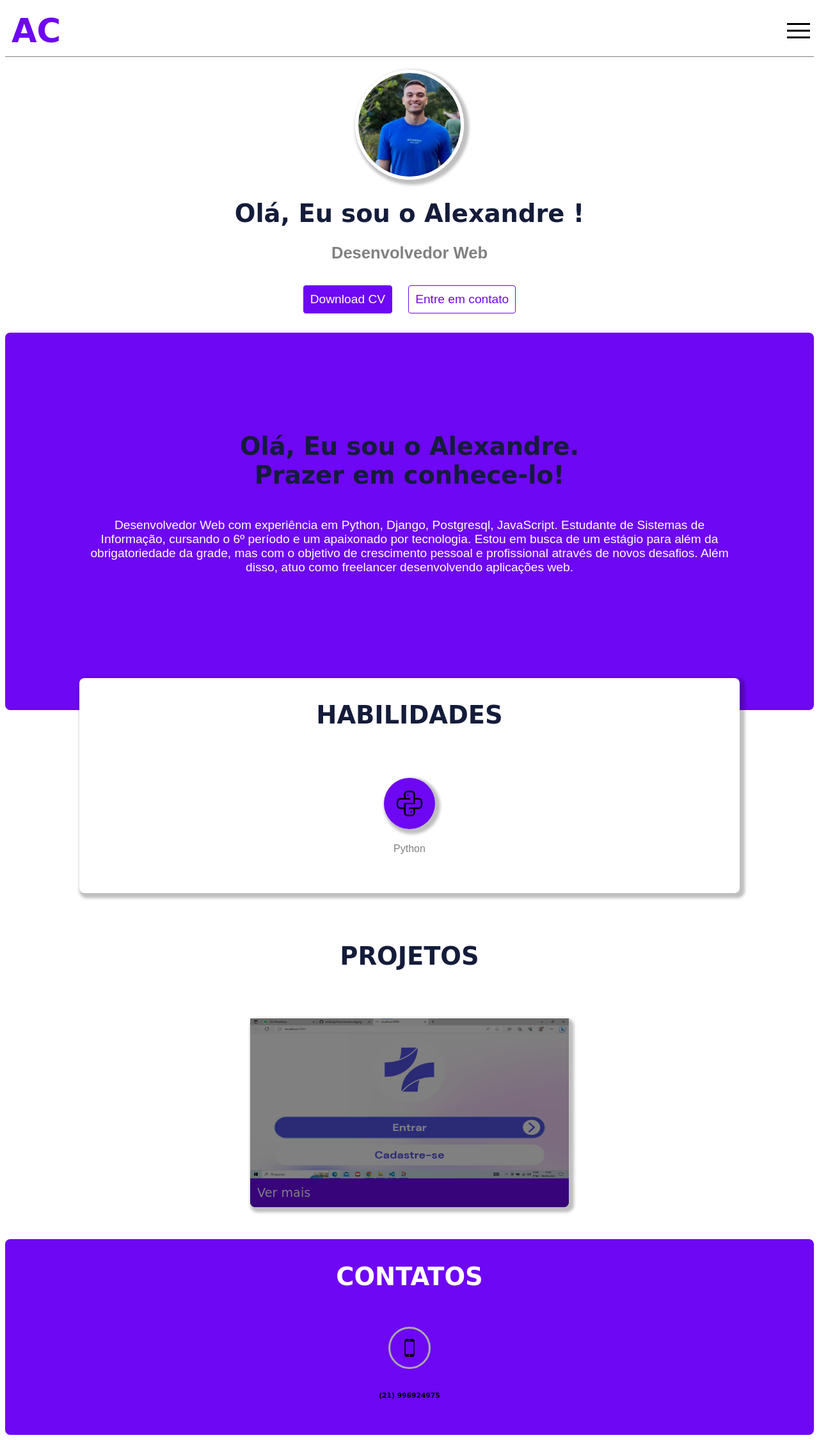
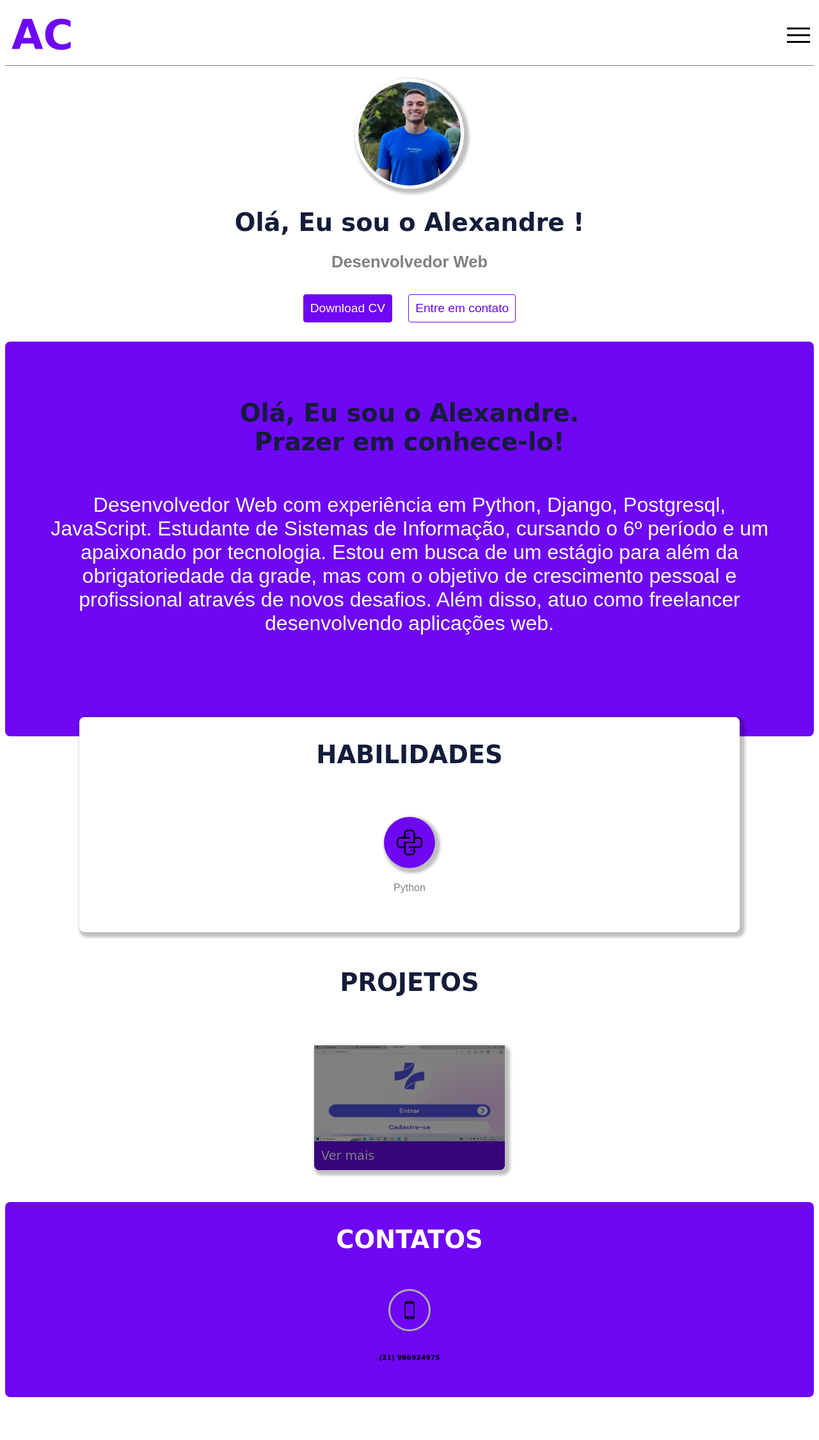
Before and after one commit to alexandrecruzdev/portfolio_dev, a Django app: page / in a window 1280 px wide. Shown: the whole page at 64% size. After the commit the page ends 2184 px from the top, so only its background shows below. Run offline with Django 4.2, Linux system fonts and the light colour scheme; data comes from the database, SQL or seed files in the repository; both versions use the stored data as it was after the commit; some web fonts are replaced.

Commit message:
ajustes mobile

```diff
--- a/portfolio/portfolio/settings.py
+++ b/portfolio/portfolio/settings.py
@@ -29,7 +29,7 @@ SECRET_KEY = 'django-insecure-ax0-!&&#l!axo*q60^jlixk#=2ddexu%u5c(@@&y^=-l)149i9
 # SECURITY WARNING: don't run with debug turned on in production!
 DEBUG = True
 
-ALLOWED_HOSTS = ['localhost','.vercel.app','portfolio-dev-jade.vercel.app']
+ALLOWED_HOSTS = ['localhost','54.173.118.8']
 
 REST_FRAMEWORK = {
     # Use Django's standard `django.contrib.auth` permissions,
--- a/portfolio/portfolio_app/static/css/style.css
+++ b/portfolio/portfolio_app/static/css/style.css
@@ -4,6 +4,8 @@ html {
     scroll-behavior: smooth;
 
 }
+
+
 
 a {
     text-decoration: none;
@@ -31,6 +33,10 @@ body {
     /* padding: 10px; */
 
 
+}
+
+img {
+    max-width: 100%;
 }
 #logo {
 /* font-style: normal; */
@@ -106,7 +112,15 @@ h3 {
 
 #perfil {
     text-align: center;
+    transition: 0.1s;
 }
+
+#perfil:hover {
+    text-align: center;
+    transition: 0.1s;
+    transform: scale(1.1);
+}
+
 
 #container_button {
     text-align: center;
@@ -189,9 +203,9 @@ h3 {
 #container_sobre {
     background-color: #6E07F3;
     color:white;
-    padding: 5% 10% 10% 10%;
+    padding: 5% 5% 10% 5%;
     text-align: center;
-    height: 400px;
+    height: auto;
     display: flex;
     flex-direction: column;
     justify-content: center;
@@ -200,7 +214,7 @@ h3 {
 }
 #container_sobre p {
     font-family: Arial, Helvetica, sans-serif;
-    font-size: 1.5vw;
+    font-size: 2.5vw;
     text-align: center;
 }
 
@@ -208,7 +222,7 @@ h3 {
     position: relative;
     width: 80%;
     margin: auto;
-    top: -50px;
+    top: -30px;
     background: #FFFFFF;
     box-shadow: 4px 4px 4px 4px rgba(0, 0, 0, 0.25);
     border-radius: 8px;
@@ -303,6 +317,8 @@ flex-wrap: wrap;
     filter: brightness(50%);
     transition: 0.1s;
     margin:50px;
+    max-width: 90%;
+
 
 }
 
@@ -319,6 +335,8 @@ flex-wrap: wrap;
     filter: brightness(100%);
     transform: scale(1.1);
     margin:50px;
+    max-width: 90%;
+
 
 }
 
--- a/portfolio/portfolio_app/static/js/index.js
+++ b/portfolio/portfolio_app/static/js/index.js
@@ -20,3 +20,9 @@ menu_button.addEventListener('click',()=>{
 
 
 })
+
+const closeMenu = () => {
+   menu_container.style.height = "0px"
+   menu_button.src = "static/img/menu.png"
+   // alert('teste')
+}
--- a/portfolio/portfolio_app/templates/index.html
+++ b/portfolio/portfolio_app/templates/index.html
@@ -18,7 +18,7 @@
 <body>
     <div id="nav">
         <div id="header">
-            <h1 id="logo">AC</h1>
+            <h1 id="logo" style="font-size:5vw;">AC</h1>
 
             <img id="menu_button" width="48px" height="48px" src="{% static 'img/menu.png'%}">
         </div>
@@ -26,11 +26,11 @@
 
             <ul>
                 <center>
-                   <a href="#home_container"> <li>Inicio</li></a>
-                   <a href="#container_sobre"> <li>Sobre</li></a>
-                   <a href="#container_habilidades"> <li>Habilidades</li></a>
-                   <a href="#container_projetos"> <li>Projetos</li></a>
-                   <a href="#container_contatos"> <li>Contatos</li></a>
+                   <a href="#home_container" onclick="closeMenu()"><li>Inicio</li></a>
+                   <a href="#container_sobre" onclick="closeMenu()"><li>Sobre</li></a>
+                   <a href="#container_habilidades" onclick="closeMenu()"><li>Habilidades</li></a>
+                   <a href="#container_projetos" onclick="closeMenu()"><li>Projetos</li></a>
+                   <a href="#container_contatos" onclick="closeMenu()"><li>Contatos</li></a>
                 </center>
 
             </ul>
@@ -44,8 +44,12 @@
             <h3>Desenvolvedor Web</h3>
         </div>
         <div id="container_button">
-            <input type="button" class="btn_cheio" value="Download CV">
-            <input type="button" class="btn_vazio" value="Entre em contato">
+            <a href="../static/img/Alexandre Cruz - Currículo.pdf" download>
+                <input type="button" class="btn_cheio" value="Download CV">
+            </a>
+            <a href="https://web.whatsapp.com/send?phone=5521996924975"  target="_blank">
+                <input type="button" class="btn_vazio" value="Entre em contato">
+            </a>
         </div>
     </div>
 
@@ -78,7 +82,7 @@
         {% for projeto in projetos %}
         <div class="container_projeto_window">
             <div class="projeto_window" >
-                <img src="../../media/{{projeto.imagem}}" width="498px" height="250px">
+                <img src="../../media/{{projeto.imagem}}" width="298px" height="150px">
                 <a href="{{projeto.url}}" class="btn_cheio_projeto_window">Ver mais</a>
             </div>
         </div>
```
Also changed, not shown: portfolio/db.sqlite3 (added), portfolio/media/upload/contatos/smartphone_sM965QN.png (added), portfolio/media/upload/habilidade/python_PrGi7ef.png (added), portfolio/media/upload/projetos/Captura_de_tela_2023-06-06_130300.png (added), portfolio/portfolio_app/migrations/0001_initial.py (added), portfolio/portfolio_app/migrations/__init__.py (added), 1 other file.
